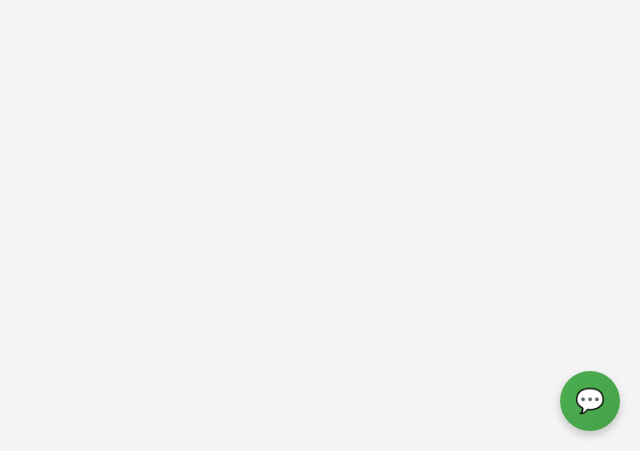
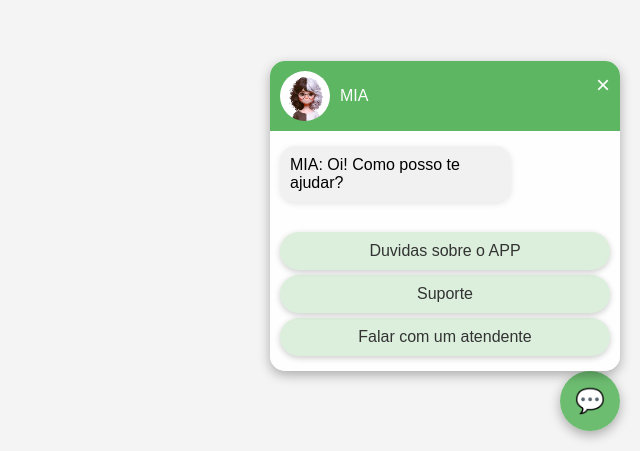
Before and after one commit to arianysant/sieautily, a plain HTML site: page chatbot/index.html in a window 1280 px wide. Shown: the part 349-800 px from the top of the page, without its empty margins (640-1280 px from the left). Drawn offline with Linux system fonts and the light colour scheme.

Commit message:
Add files via upload

```diff
--- a/chatbot/index.html
+++ b/chatbot/index.html
@@ -4,7 +4,7 @@
     <meta charset="UTF-8">
     <meta name="viewport" content="width=device-width, initial-scale=1.0">
     <meta name="description" content="Chatbot com Design Moderno">
-    <title>Chatbot com Design Moderno</title>
+    <title>Chatbot Moderno</title>
     <link rel="stylesheet" href="style.css">
 </head>
 <body>
@@ -14,8 +14,8 @@
     <!-- Janela do Chat -->
     <div id="chatbox" class="chatbox hidden">
         <div id="chat-header" class="chat-header">
-            <img id="profilePic" src="https://via.placeholder.com/50" alt="Assistente Virtual">
-            <span>Assistente Virtual</span>
+            <img id="profilePic" src="ia.jpg" alt="Assistente Virtual">
+            <span>MIA</span>
             <button id="closeButton" class="close-button">&times;</button>
         </div>
         <div id="messages" class="messages"></div>
--- a/chatbot/scripts.js
+++ b/chatbot/scripts.js
@@ -8,10 +8,10 @@ document.addEventListener('DOMContentLoaded', () => {
     // Mensagens e opções predefinidas
     const responses = {
         "inicial": [
-            { text: "Olá! Como posso ajudar você hoje?", options: ["Informações sobre nossos serviços", "Suporte técnico", "Falar com um atendente"] }
+            { text: "Oi! Como posso te ajudar?", options: ["Duvidas sobre o APP", "Suporte ", "Falar com um atendente"] }
         ],
         "serviços": [
-            { text: "Aqui estão alguns dos nossos serviços:", options: ["Consultoria", "Suporte técnico", "Desenvolvimento de software"] }
+            { text: "Qual a sua dúvida?:", options: ["xxxx", "Suporte técnico", "Desenvolvimento "] }
         ],
         "suporte": [
             { text: "Qual tipo de suporte você precisa?", options: ["Problemas com o software", "Problemas com hardware"] }
@@ -36,7 +36,7 @@ document.addEventListener('DOMContentLoaded', () => {
     // Função para mostrar mensagem e opções
     function showResponse(responseKey) {
         const response = responses[responseKey][0];
-        addMessage('Chatbot: ' + response.text);
+        addMessage('MIA: ' + response.text, 'assistant');
 
         // Limpa opções anteriores
         options.innerHTML = '';
@@ -54,24 +54,25 @@ document.addEventListener('DOMContentLoaded', () => {
     }
 
     // Adiciona uma mensagem ao chat
-    function addMessage(message) {
+    function addMessage(message, sender) {
         const messageElement = document.createElement('div');
+        messageElement.className = 'message ' + sender; // Adiciona a classe do balão de mensagem
         messageElement.textContent = message;
         messages.appendChild(messageElement);
-        messages.scrollTop = messages.scrollHeight;
+        messages.scrollTop = messages.scrollHeight; // Auto-scroll para o fim
     }
 
     // Lida com a opção selecionada
     function handleOption(option) {
-        addMessage('Você: ' + option);
-        if (option === "Informações sobre nossos serviços") {
+        addMessage('Você: ' + option, 'user');
+        if (option === "Duvidas sobre o APP") {
             showResponse('serviços');
-        } else if (option === "Suporte técnico") {
+        } else if (option === "Suporte ") {
             showResponse('suporte');
         } else if (option === "Falar com um atendente") {
             showResponse('atendente');
         } else {
-            addMessage('Chatbot: Desculpe, não entendi a sua opção.');
+            addMessage(' Desculpe, não entendi a sua opção.', 'assistant');
         }
     }
 
--- a/chatbot/style.css
+++ b/chatbot/style.css
@@ -19,18 +19,20 @@ body {
     height: 60px;
     border: none;
     border-radius: 50%;
-    background: linear-gradient(135deg, #4CAF50, #45a049);
+    background: rgba(76, 175, 80, 0.8);
     color: white;
     font-size: 24px;
     display: flex;
     align-items: center;
     justify-content: center;
     cursor: pointer;
-    box-shadow: 0px 4px 8px rgba(0, 0, 0, 0.2);
+    box-shadow: 0px 4px 12px rgba(0, 0, 0, 0.3);
+    transition: background 0.3s, box-shadow 0.3s;
 }
 
 .float-button:hover {
-    background: linear-gradient(135deg, #45a049, #4CAF50);
+    background: rgba(76, 175, 80, 1);
+    box-shadow: 0px 8px 16px rgba(0, 0, 0, 0.4);
 }
 
 /* Janela do Chat */
@@ -40,26 +42,27 @@ body {
     right: 20px;
     width: 350px;
     max-height: 500px;
-    border: 1px solid #ccc;
-    border-radius: 8px;
-    background: linear-gradient(135deg, #ffffff, #f9f9f9);
+    border: none;
+    border-radius: 15px;
+    background: rgba(255, 255, 255, 0.9);
     display: flex;
     flex-direction: column;
-    box-shadow: 0px 4px 8px rgba(0, 0, 0, 0.2);
+    box-shadow: 0px 4px 12px rgba(0, 0, 0, 0.3);
+    transition: box-shadow 0.3s;
 }
 
-.hidden {
-    display: none;
+.chatbox:hover {
+    box-shadow: 0px 8px 16px rgba(0, 0, 0, 0.4);
 }
 
 .chat-header {
-    background: linear-gradient(135deg, #4CAF50, #45a049);
+    background: rgba(76, 175, 80, 0.9);
     color: white;
     padding: 10px;
     display: flex;
     align-items: center;
-    border-top-left-radius: 8px;
-    border-top-right-radius: 8px;
+    border-top-left-radius: 15px;
+    border-top-right-radius: 15px;
     position: relative;
 }
 
@@ -79,17 +82,66 @@ body {
     color: white;
     font-size: 24px;
     cursor: pointer;
+    transition: color 0.3s;
 }
 
 .close-button:hover {
     color: #f1f1f1;
 }
 
+/* Mensagens */
 .messages {
     flex: 1;
     padding: 10px;
     overflow-y: auto;
-    border-bottom: 1px solid #ccc;
+    display: flex;
+    flex-direction: column;
+}
+
+/* Balão de mensagem */
+.message {
+    max-width: 70%;
+    padding: 10px;
+    border-radius: 15px;
+    margin: 5px 0;
+    position: relative;
+    background: #ffffff;
+    box-shadow: 0px 2px 6px rgba(0, 0, 0, 0.1);
+}
+
+/* Balão de mensagem do usuário */
+.message.user {
+    align-self: flex-end;
+    background: #d4edda;
+}
+
+/* Balão de mensagem do assistente */
+.message.assistant {
+    align-self: flex-start;
+    background: #f1f1f1;
+}
+
+/* Triângulo do balão de mensagem */
+.message::after {
+    content: "";
+    position: absolute;
+    width: 0;
+    height: 0;
+    border: 10px solid transparent;
+}
+
+.message.user::after {
+    right: -20px;
+    top: 10px;
+    border-left-color: #d4edda;
+    border-width: 10px 10px 10px 0;
+}
+
+.message.assistant::after {
+    left: -20px;
+    top: 10px;
+    border-right-color: #f1f1f1;
+    border-width: 10px 0 10px 10px;
 }
 
 .options {
@@ -100,15 +152,18 @@ button.option {
     display: block;
     width: 100%;
     border: none;
-    background: linear-gradient(135deg, #4CAF50, #45a049);
-    color: white;
+    background: rgba(76, 175, 80, 0.2);
+    color: #333;
     padding: 10px;
-    border-radius: 4px;
+    border-radius: 30px;
     cursor: pointer;
     margin: 5px 0;
     font-size: 16px;
+    box-shadow: 0px 2px 6px rgba(0, 0, 0, 0.2);
+    transition: background 0.3s, box-shadow 0.3s;
 }
 
 button.option:hover {
-    background: linear-gradient(135deg, #45a049, #4CAF50);
+    background: rgba(76, 175, 80, 0.3);
+    box-shadow: 0px 4px 10px rgba(0, 0, 0, 0.3);
 }
```
Also changed, not shown: chatbot/ia.jpg (added).
